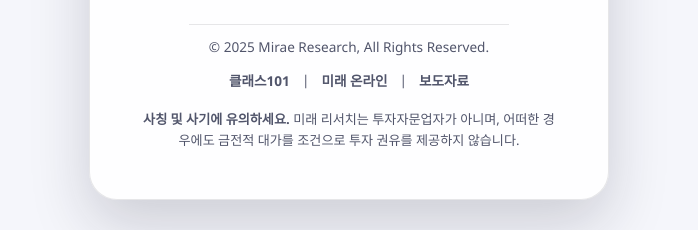
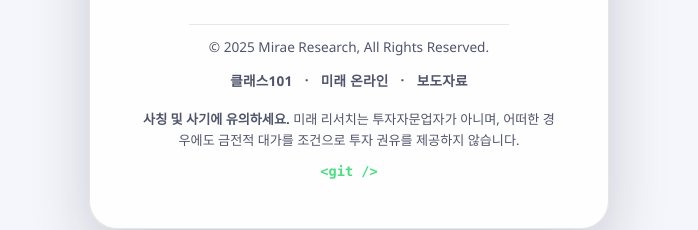
Before and after one commit to themrsung/sjun-me-home, a React (Create React App) app: page / in a window 1280 px wide. Shown: the part 1304-1534 px from the top of the page, without its empty margins (291-989 px from the left). Built offline with nearby package versions, Linux system fonts and the light colour scheme; a web font is replaced by a local one.

Commit message:
feat: Enhance footer with improved separators and add GitHub link

```diff
--- a/src/App.css
+++ b/src/App.css
@@ -496,6 +496,7 @@
   gap: 0.75rem;
   flex-wrap: wrap;
   justify-content: center;
+  letter-spacing: 0.02em;
 }
 
 .footer-link {
@@ -507,11 +508,34 @@
 
 .footer-separator {
   color: var(--text-secondary);
+  font-weight: 600;
 }
 
 .footer-link:hover,
 .footer-link:focus-visible {
   color: var(--text-primary);
+  outline: none;
+}
+
+.footer-code {
+  margin-top: 0.6rem;
+}
+
+.footer-code-link {
+  color: #4ade80;
+  text-decoration: none;
+  transition: color var(--transition);
+  font-weight: 600;
+}
+
+.footer-code-link code {
+  font-family: 'Source Code Pro', 'JetBrains Mono', 'Fira Code', 'Menlo', monospace;
+  font-size: 0.85rem;
+}
+
+.footer-code-link:hover,
+.footer-code-link:focus-visible {
+  color: #22c55e;
   outline: none;
 }
 
--- a/src/App.tsx
+++ b/src/App.tsx
@@ -363,9 +363,7 @@
             >
               클래스101
             </a>
-            <span className="footer-separator" aria-hidden="true">
-              |
-            </span>
+            <span className="footer-separator" aria-hidden="true">·</span>
             <a
               className="footer-link"
               href="https://discord.gg/XjjHwJDy"
@@ -374,9 +372,7 @@
             >
               미래 온라인
             </a>
-            <span className="footer-separator" aria-hidden="true">
-              |
-            </span>
+            <span className="footer-separator" aria-hidden="true">·</span>
             <a
               className="footer-link"
               href="https://www.dropbox.com/scl/fo/twd57t33btb702r499mus/AOj9u4ZGLMSSsLEnJ1MY1Tg?rlkey=iu8jrdobumdl1o90k7aba8ihs&st=tsksmxsq&dl=0"
@@ -389,6 +385,16 @@
           <p className="disclaimer">
             <strong>사칭 및 사기에 유의하세요.</strong> 미래 리서치는 투자자문업자가 아니며, 어떠한 경우에도 금전적 대가를 조건으로 투자 권유를 제공하지 않습니다.
           </p>
+          <div className="footer-code">
+            <a
+              className="footer-code-link"
+              href="https://github.com/themrsung/sjun-me-home"
+              target="_blank"
+              rel="noopener noreferrer"
+            >
+              <code>&lt;git /&gt;</code>
+            </a>
+          </div>
         </footer>
       </main>
     </div>
```
